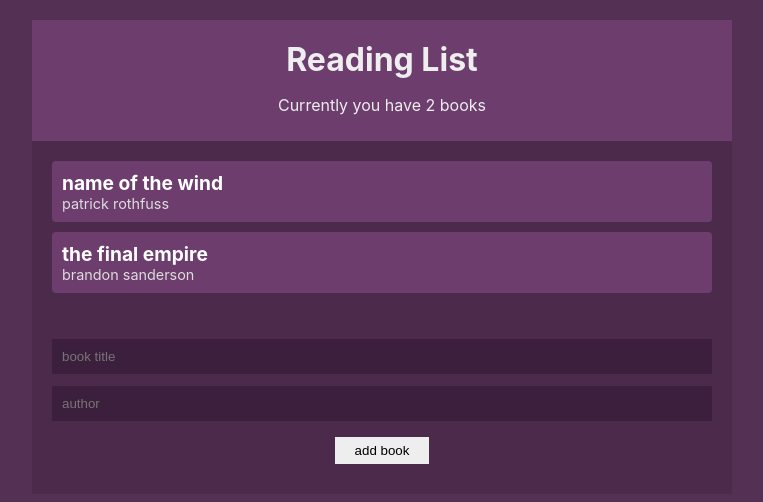
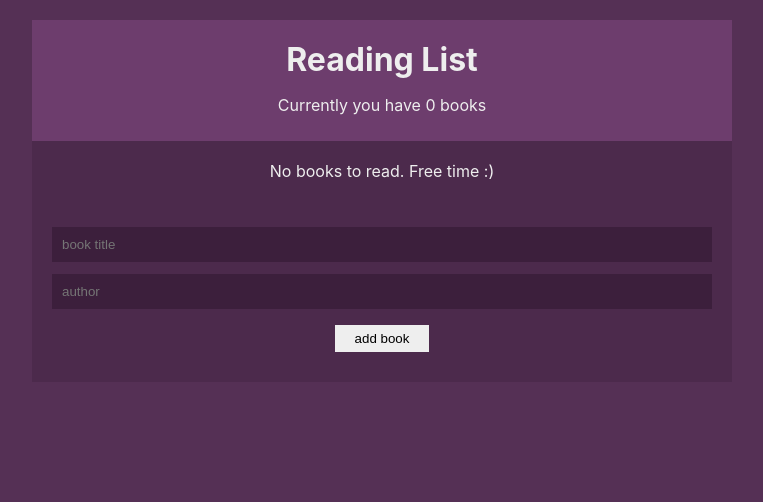
Before and after one commit to olivercastroteran/reading-list, a React (Create React App) app: page / in a window 1280 px wide. Shown: the top 502 px of the page, without its empty margins (258-1021 px from the left). Built offline with nearby package versions, Linux system fonts and the light colour scheme.

Commit message:
bookReducer created

```diff
--- a/src/components/BookDetails.js
+++ b/src/components/BookDetails.js
@@ -2,9 +2,9 @@
 import { BookContext } from '../contexts/BookContext';
 
 const BookDetails = ({ book }) => {
-  const { removeBook } = useContext(BookContext);
+  const { dispatch } = useContext(BookContext);
   return (
-    <li onClick={() => removeBook(book.id)}>
+    <li onClick={() => dispatch({ type: 'REMOVE_BOOK', id: book.id })}>
       <div className="title">{book.title}</div>
       <div className="author">{book.author}</div>
     </li>
--- a/src/components/BookForm.js
+++ b/src/components/BookForm.js
@@ -2,13 +2,19 @@
 import { BookContext } from '../contexts/BookContext';
 
 const BookForm = () => {
-  const { addBook } = useContext(BookContext);
+  const { dispatch } = useContext(BookContext);
   const [title, setTitle] = useState('');
   const [author, setAuthor] = useState('');
 
   const handleSubmit = (e) => {
     e.preventDefault();
-    addBook(title, author);
+    dispatch({
+      type: 'ADD_BOOK',
+      book: {
+        title,
+        author,
+      },
+    });
     setTitle('');
     setAuthor('');
   };
--- a/src/contexts/BookContext.js
+++ b/src/contexts/BookContext.js
@@ -1,24 +1,13 @@
-import React, { createContext, useState } from 'react';
-import { v4 as uuidv4 } from 'uuid';
+import React, { createContext, useReducer } from 'react';
+import { bookReducer } from '../reducers/bookReducer';
 
 export const BookContext = createContext();
 
 const BookContextProvider = (props) => {
-  const [books, setBooks] = useState([
-    { title: 'name of the wind', author: 'patrick rothfuss', id: 1 },
-    { title: 'the final empire', author: 'brandon sanderson', id: 2 },
-  ]);
-
-  const addBook = (title, author) => {
-    setBooks([...books, { title, author, id: uuidv4() }]);
-  };
-
-  const removeBook = (id) => {
-    setBooks(books.filter((book) => book.id !== id));
-  };
+  const [books, dispatch] = useReducer(bookReducer, []);
 
   return (
-    <BookContext.Provider value={{ books, addBook, removeBook }}>
+    <BookContext.Provider value={{ books, dispatch }}>
       {props.children}
     </BookContext.Provider>
   );
--- /dev/null
+++ b/src/reducers/bookReducer.js
@@ -0,0 +1,19 @@
+import { v4 as uuidv4 } from 'uuid';
+
+export const bookReducer = (state, action) => {
+  switch (action.type) {
+    case 'ADD_BOOK':
+      return [
+        ...state,
+        {
+          title: action.book.title,
+          author: action.book.author,
+          id: uuidv4(),
+        },
+      ];
+    case 'REMOVE_BOOK':
+      return state.filter((book) => book.id !== action.id);
+    default:
+      return state;
+  }
+};
```
Also changed, not shown: 1 other file (tests, documents, lock files or other folders).
